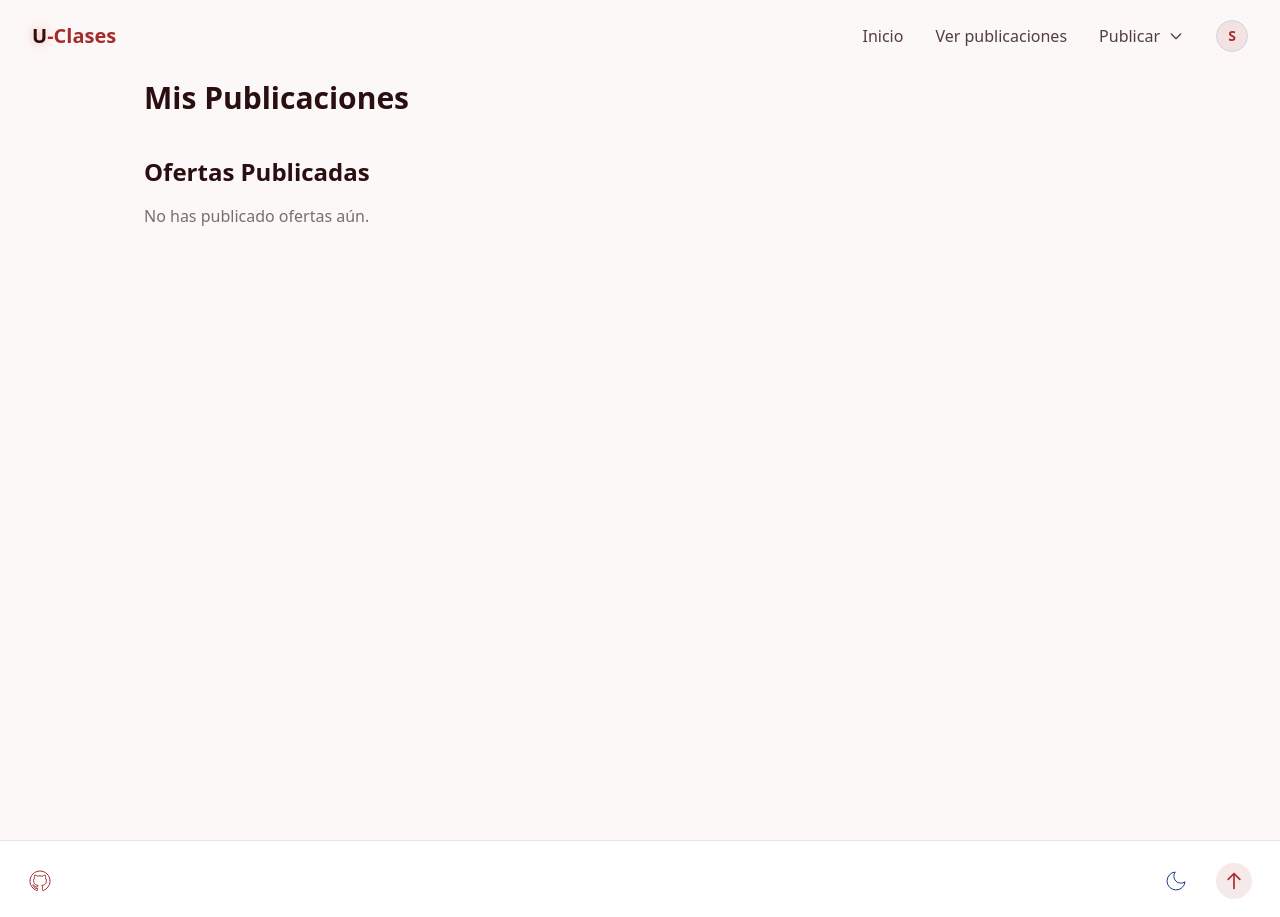
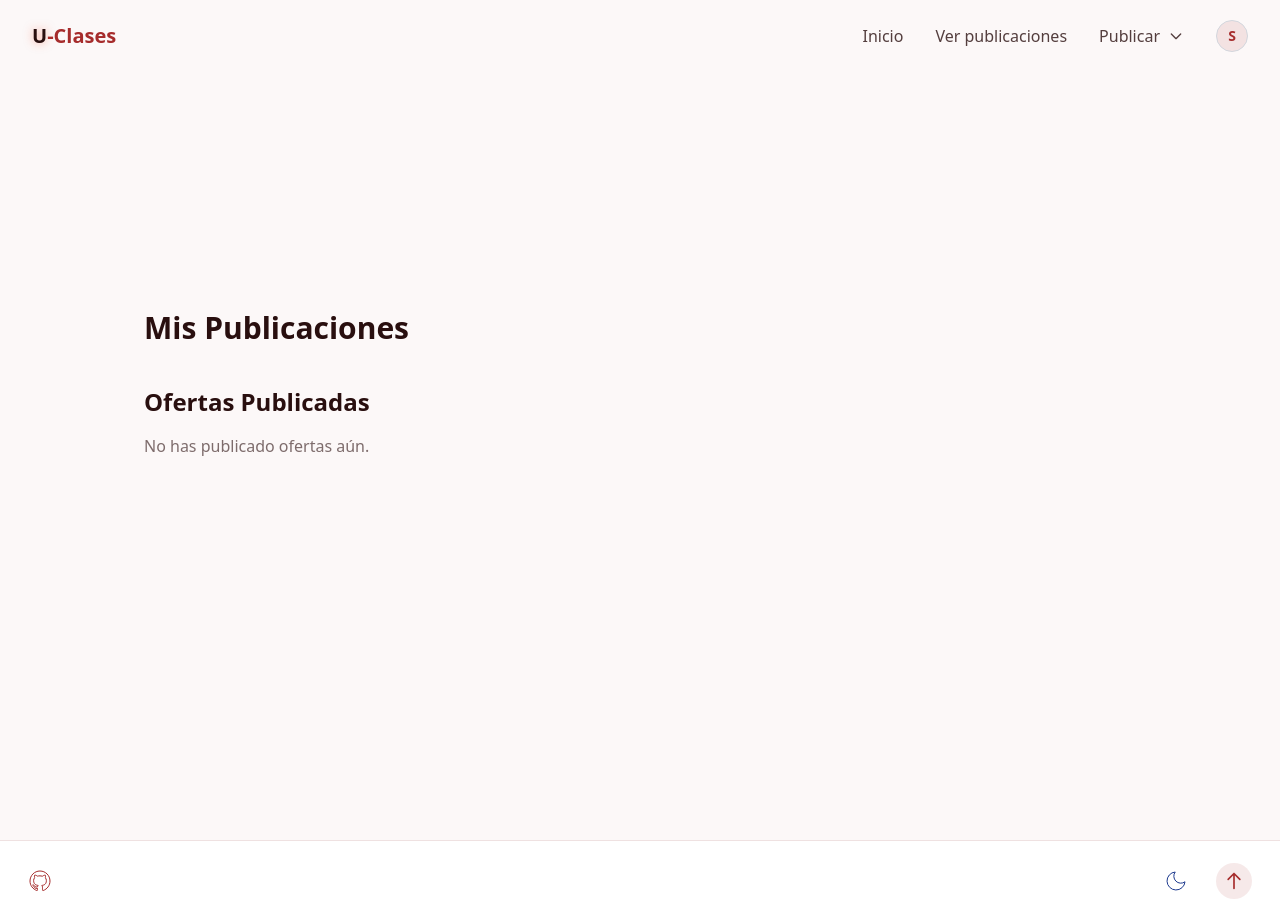
Before and after one commit to DCC-CC4401/2025-2-CC4401-grupo-4, a Django app: page /courses/mis-ofertas/ in a window 1280 px wide. Run offline with Django 5.2, Linux system fonts and the light colour scheme; the visitor is signed in with stand-in values (Sample User, id 1); data that the repository does not hold is empty; style sheets or scripts are compiled from the project's sources.

Commit message:
style(courses): enhance layout and update button styles for consistency

```diff
--- a/uclases/courses/templates/courses/dashboard_ofertas.html
+++ b/uclases/courses/templates/courses/dashboard_ofertas.html
@@ -3,7 +3,7 @@
 {% block title %}Mis Publicaciones - U-Clases{% endblock %}
 
 {% block content %}
-<section class="min-h-screen bg-background pt-20 pb-16">
+<section class="min-h-screen flex items-center justify-center bg-background pt-20 pb-16">
     <div class="container max-w-5xl mx-auto px-4">
 
         <h1 class="text-3xl font-bold text-foreground mb-10">Mis Publicaciones</h1>
@@ -32,15 +32,15 @@
 
                     <div class="mt-4 flex gap-2">
                         <a href="{% url 'courses:mis_ofertas_horarios' oferta.id %}"
-                           class="px-4 py-2 bg-green-600/70 text-foreground rounded-lg hover:bg-green-600">
+                           class="px-4 py-2 cosmic-button flex-1 text-center justify-center inline-flex items-center bg-foreground/10 text-foreground gap-2">
                             Ver Horarios
                         </a>
                         <a href="{% url 'courses:oferta_detail' oferta.id %}"
-                           class="px-4 py-2 bg-primary text-primary-foreground rounded-lg hover:bg-primary/80">
+                           class="px-4 py-2 cosmic-button flex-1 text-center justify-center inline-flex items-center bg-foreground/10 text-foreground gap-2">
                             Ver
                         </a>
                         <a href="{% url 'courses:editar_oferta' oferta.id %}"
-                           class="px-4 py-2 bg-yellow-600/70 text-foreground rounded-lg hover:bg-yellow-600">
+                           class="px-4 py-2 cosmic-button flex-1 text-center justify-center inline-flex items-center bg-foreground/10 text-foreground gap-2">
                             Editar
                         </a>
                     </div>
```
Also changed, not shown: uclases/courses/templates/courses/dashboard_solicitudes.html (+4 -4 lines).
